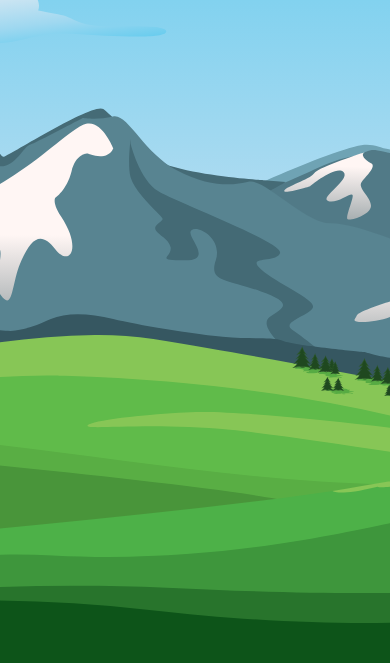
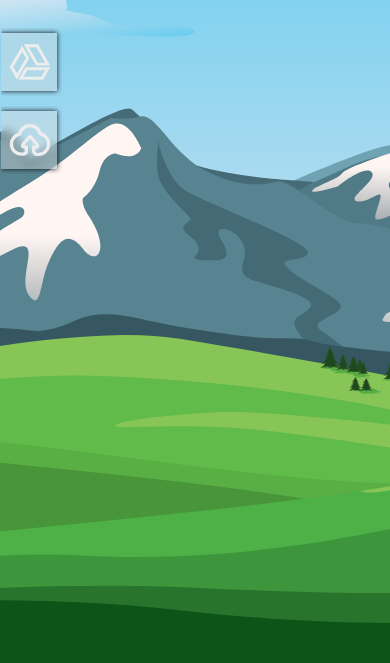
Before and after one commit to mplotus/mplotus.github.io, a plain HTML site: page index.html in a window 390 px wide. Shown: the part 181-844 px from the top of the page. Drawn offline with Linux system fonts and the light colour scheme.

Commit message:
Update new style menu

```diff
--- a/$code/style.css
+++ b/$code/style.css
@@ -1,10 +1,9 @@
 html, body {
     background-color: #0d5419;
-    width:min-content;
-    overflow: hidden;
+    /*overflow-x: hidden;*/
 }
 #wallpaper {
-    position: absolute;
+    position: fixed;
     top: 0;
     left: 0;
     width: 100vw;
@@ -12,7 +11,7 @@ html, body {
     object-fit: cover;
 }
 #flat_name {
-    position: absolute;
+    position: fixed;
     width: 50vw;
     height: 12vw;
     margin-left: 25vw;
@@ -41,6 +40,71 @@ html, body {
     color: #e0e0e0;
     text-shadow: 0 0 10px #0e0e0e;
 }
+#menu_table {
+    position: absolute;
+    top: 0;
+    left: 0;
+    width: 100vw;
+    height: 100vh;
+    border-collapse: collapse;
+}
+#menu_content {
+    display: grid;
+    grid-template-columns: 50% 50%;
+    gap: 0;
+}
+#menu_content div {
+    z-index: 2;
+    overflow: hidden;
+    margin-top: 5px;
+    margin-bottom: 5px;
+}
+#menu_content div:nth-child(odd) {
+    display: flex;
+    justify-content: flex-start;
+}
+#menu_content div:nth-child(even) {
+    display: flex;
+    justify-content: flex-end;
+}
+#menu_content div div {
+    width: 56px;
+    height: auto;
+    white-space: nowrap;
+    overflow: hidden;
+    background-color: rgba(220, 220, 220, 0.4);
+    backdrop-filter: blur(5px);
+    -webkit-backdrop-filter: blur(5px);
+    box-shadow: 0 0 5px #0e0e0e;
+    transition: 0.5s ease;
+}
+#menu_content div:nth-child(even) div {
+    display: flex;
+    justify-content: flex-end;
+}
+#menu_content div:nth-child(even) div a {
+    direction: rtl;
+}
+#menu_content div div:hover {
+    width: 45%;
+}
+#menu_content div a {
+    text-decoration: none;
+    margin: 5px;
+}
+#menu_content div a span {
+    font-size: 120%;
+    font-weight: bold;
+    font-family: Arial, Helvetica, sans-serif;
+    margin: 5px 10px;
+    color: white;
+    text-shadow: 0 0 5px #0e0e0e;
+}
+#menu_content div a img {
+    width: 48px;
+    height: 48px;
+    vertical-align: middle;
+}
 @media only screen and (max-width: 480px) {
     #flat_name {
         width: 80vw;
@@ -53,4 +117,28 @@ html, body {
     #web_slogan {
         font-size: 3.2vw;
     }
+    #wallpaper {
+        object-position: -78vh;
+    }
+    #menu_table {
+        top: 52vw;
+        height: auto;
+    }
+    #menu_content {
+        grid-template-columns: auto;
+    }
+    #menu_content div:nth-child(even) {
+        display: flex;
+        justify-content: flex-start;
+    }
+    #menu_content div:nth-child(even) div {
+        display: flex;
+        justify-content: flex-start;
+    }
+    #menu_content div:nth-child(even) div a {
+        direction: ltr;
+    }
+    #menu_content div div:hover {
+        width: 99%;
+    }
 }
--- a/index.html
+++ b/index.html
@@ -10,8 +10,15 @@
     <body>
         <div id='flat_name'>
             <div id='web_name'>mplotus.github.io</div>
-            <div id='web_slogan'>Tomorrow is constructed by today</div>
+            <div id='web_slogan'>Tomorrow is being constructed by today</div>
         </div>
         <img id='wallpaper' src='./$imgs/wallpaper.svg' alt='No Image'>
+        <table id='menu_table'><tr><td>
+            <div id='menu_content'>
+                <div><div><a href='./g/'><img src='./$imgs/gdrive.svg'><span>Google Drive</span></a></div></div>
+                <div><div><a href='./t/'><img src='./$imgs/terabox.svg'><span>Terabox</span></a></div></div>
+            </div>
+        </td></tr>
+        </table>
     </body>
 </html>
```
